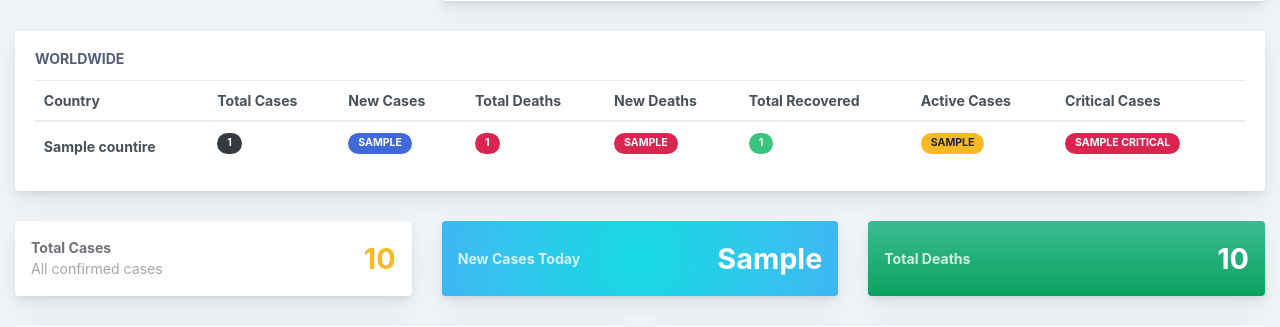
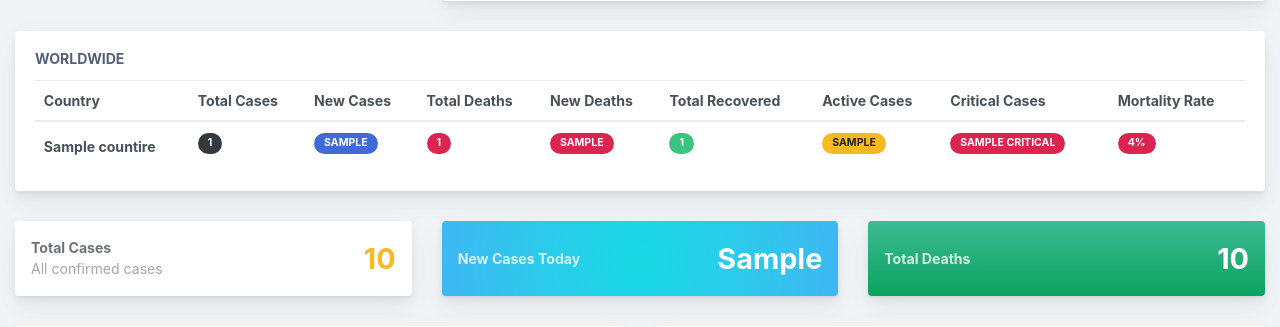
Before and after one commit to cosmin2dor/covidstatus.live, a Django app: template webapp/templates/index.html in a window 1280 px wide. Shown: the part 775-1102 px from the top of the page. Run offline with Django 3.2, Linux system fonts and the light colour scheme; the template is opened without the code that fills it: most values are stand-ins (such as "Sample title", 1, 10 or a date in 2020); some libraries are stand-ins or nearby versions.

Commit message:
Added mortality rate

```diff
--- a/fetch/fetch/spiders/bot.py
+++ b/fetch/fetch/spiders/bot.py
@@ -49,7 +49,8 @@ class Bot(scrapy.Spider):
             active_cases = format_numerical(response.xpath(base_path.format(idx, 7)).get())
             critical = format_numerical(response.xpath(base_path.format(idx, 8)).get())
             total_cases_by_1M = format_numerical(response.xpath(base_path.format(idx, 9)))
-            death_rate = str((float(total_deaths) / int(total_cases)) * 100.0) + ' %'
+            death_rate = float(total_deaths) / int(total_cases) * 100.0
+            death_rate = "%.2f" % death_rate
 
             row = {
                 'total_cases': total_cases,
--- a/webapp/templates/index.html
+++ b/webapp/templates/index.html
@@ -162,6 +162,7 @@
                                             <th>Total Recovered</th>
                                             <th>Active Cases</th>
                                             <th>Critical Cases</th>
+                                            <th>Mortality Rate</th>
                                         </tr>
                                         </thead>
                                         <tbody>
@@ -175,6 +176,7 @@
                                             <td><div class="mb-2 mr-2 badge badge-pill badge-success">{{ data.total_recovered }}</div></td>
                                             <td><div class="mb-2 mr-2 badge badge-pill badge-warning">{{ data.active_cases }}</div></td>
                                             <td><div class="mb-2 mr-2 badge badge-pill badge-danger">{{ data.critical }}</div></td>
+                                            <td><div class="mb-2 mr-2 badge badge-pill badge-danger">{{ data.death_rate }}%</div></td>
                                         </tr>
                                         {% endfor %}
                                         </tbody>
```
